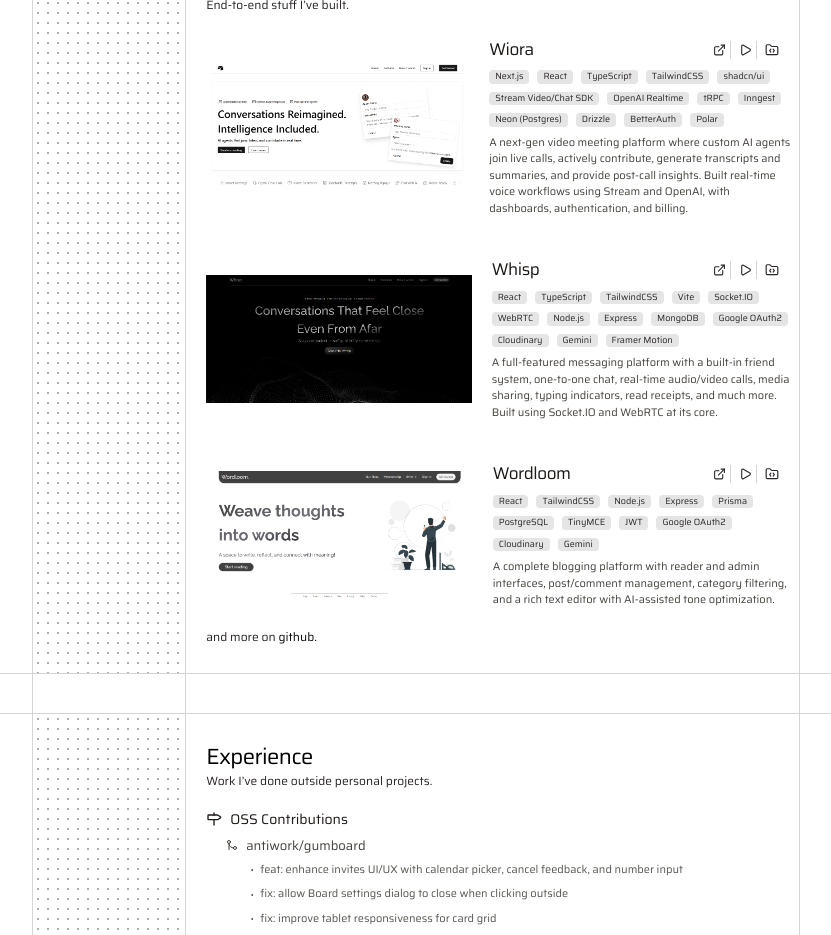
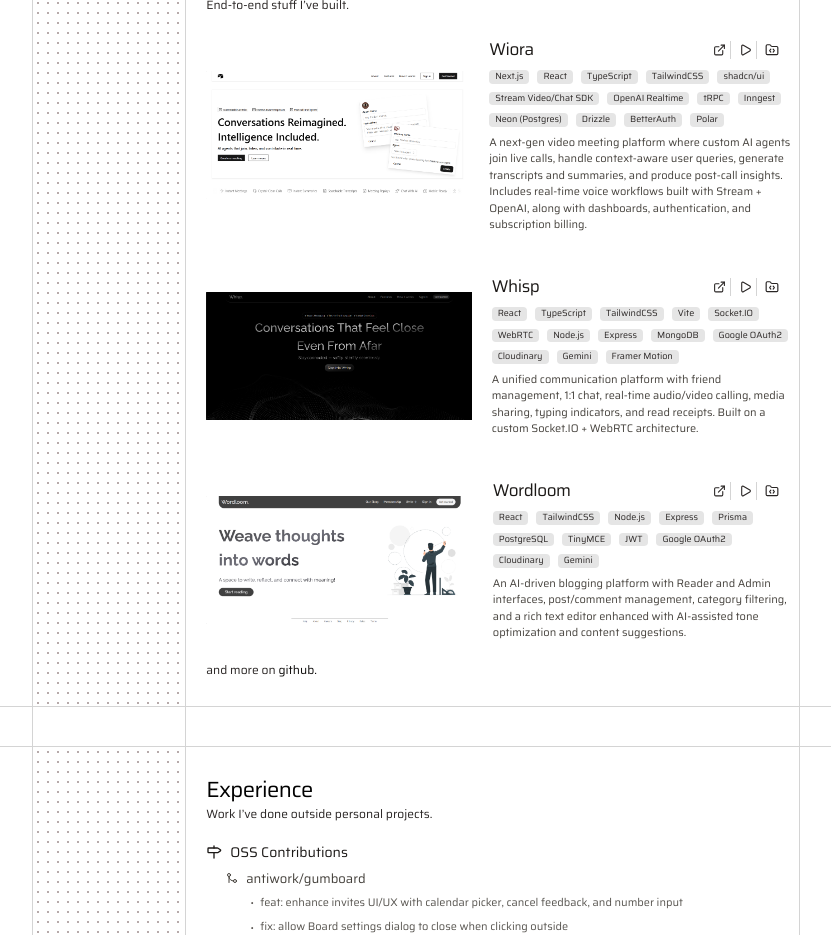
Before and after one commit to amriteshx1/portfolio, a Next.js app: page / in a window 1280 px wide. Shown: the part 980-1915 px from the top of the page, without its empty margins (224-1055 px from the left). Built offline with nearby package versions, Linux system fonts and the light colour scheme.

Commit message:
updated project's descriptions

```diff
--- a/src/app/page.tsx
+++ b/src/app/page.tsx
@@ -206,7 +206,7 @@ export default function Home() {
                     <p className="bg-neutral-200 dark:bg-neutral-900 text-stone-800 dark:text-stone-400 px-1.5 py-[0.2] rounded-sm">BetterAuth</p>
                     <p className="bg-neutral-200 dark:bg-neutral-900 text-stone-800 dark:text-stone-400 px-1.5 py-[0.2] rounded-sm">Polar</p>
                   </div>
-                  <p className="md:text-[11px] text-[10px] mt-2 text-stone-700 dark:text-stone-400">A next-gen video meeting platform where custom AI agents join live calls, actively contribute, generate transcripts and summaries, and provide post-call insights. Built real-time voice workflows using Stream and OpenAI, with dashboards, authentication, and billing.</p>
+                  <p className="md:text-[11px] text-[10px] mt-2 text-stone-700 dark:text-stone-400">A next-gen video meeting platform where custom AI agents join live calls, handle context-aware user queries, generate transcripts and summaries, and produce post-call insights. Includes real-time voice workflows built with Stream + OpenAI, along with dashboards, authentication, and subscription billing.</p>
                 </div>
               </div>
 
@@ -242,7 +242,7 @@ export default function Home() {
                     <p className="dark:bg-neutral-900 bg-neutral-200 dark:text-stone-400 text-stone-800 px-1.5 py-[0.2] rounded-sm">Gemini</p>
                     <p className="dark:bg-neutral-900 bg-neutral-200 dark:text-stone-400 text-stone-800 px-1.5 py-[0.2] rounded-sm">Framer Motion</p>
                   </div>
-                  <p className="md:text-[11px] text-[10px] mt-2 text-stone-700 dark:text-stone-400">A full-featured messaging platform with a built-in friend system, one-to-one chat, real-time audio/video calls, media sharing, typing indicators, read receipts, and much more. Built using Socket.IO and WebRTC at its core.</p>
+                  <p className="md:text-[11px] text-[10px] mt-2 text-stone-700 dark:text-stone-400">A unified communication platform with friend management, 1:1 chat, real-time audio/video calling, media sharing, typing indicators, and read receipts. Built on a custom Socket.IO + WebRTC architecture.</p>
                 </div>
               </div>
 
@@ -276,7 +276,7 @@ export default function Home() {
                     <p className="dark:bg-neutral-900 bg-neutral-200 text-stone-800 dark:text-stone-400 px-1.5 py-[0.2] rounded-sm">Cloudinary</p>
                     <p className="dark:bg-neutral-900 bg-neutral-200 text-stone-800 dark:text-stone-400 px-1.5 py-[0.2] rounded-sm">Gemini</p>
                   </div>
-                  <p className="md:text-[11px] text-[10px] mt-2 text-stone-700 dark:text-stone-400">A complete blogging platform with reader and admin interfaces, post/comment management, category filtering, and a rich text editor with AI-assisted tone optimization.</p>
+                  <p className="md:text-[11px] text-[10px] mt-2 text-stone-700 dark:text-stone-400">An AI-driven blogging platform with Reader and Admin interfaces, post/comment management, category filtering, and a rich text editor enhanced with AI-assisted tone optimization and content suggestions.</p>
                 </div>
               </div>
             </div>
```
